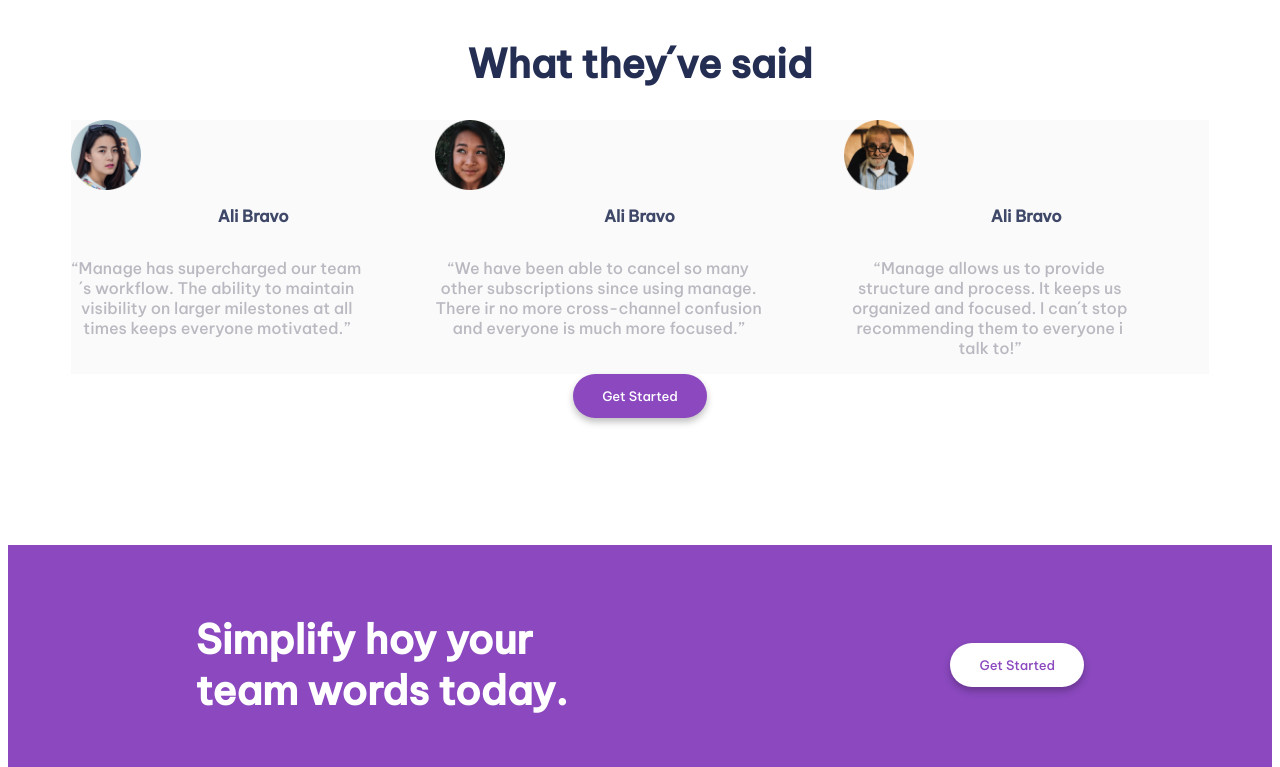
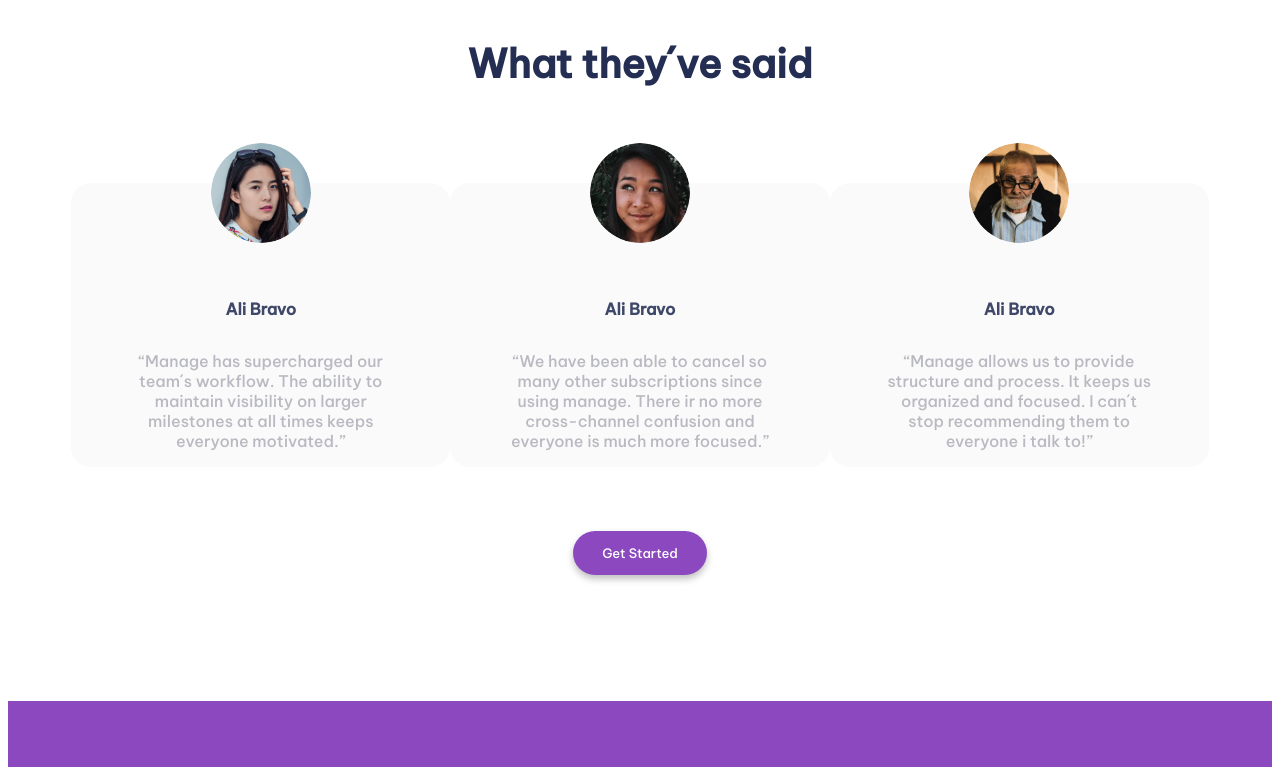
Before and after one commit to gerogramajo/Front_Entregable, a plain HTML site: page root/index.html in a window 1280 px wide. Shown: the part 1580-2347 px from the top of the page. Drawn offline with Linux system fonts and the light colour scheme.

Commit message:
Copia de Seguridad 2

```diff
--- a/root/css/style.css
+++ b/root/css/style.css
@@ -157,21 +157,21 @@ h1 {
     font-weight: 700;
 }
 
-.cards {
-    background-color: #FAFAFA;
+.tercero div {
     display: flex;
-    width: 90%;
+    width: 100%;
     height: 90%;
+    justify-content: center;
 }
 
-.cards p {
+.tercero p {
     text-align: center;
     color: #B9B9C1;
     font-size: 16px;
-    width: 80%;
+    width: 70%;
 }
 
-.cards h3 {
+.tercero h3 {
     text-align: center;
     color: #3F4868;
     font-size: 16.0714px;
@@ -182,6 +182,25 @@ h1 {
     width: 70px;
     height: 70px;
 }
+
+.card{
+    width: 30%;
+    display: flex;
+    flex-direction: column;
+    align-items: center;
+    margin: 5% 0px;
+    border-radius: 20px;
+    background-color: #FAFAFA
+}
+
+.card img{
+    position: relative;
+    bottom: 40px;
+    width: 100px;
+    height: 100px;
+    border-radius: 1000px;
+}
+
 /*----------------------------------------------------------------------------------------------*/
 
 .cuarto {
--- a/root/index.html
+++ b/root/index.html
@@ -83,8 +83,8 @@
 
     <section class="tercero">
         <h2>What they´ve said</h2>
-        <div class="cards">
-            <article class="column">
+        <div>
+            <article class="column card">
                 <img src="./img/avatar-anisha.png" alt="Anisha">
                 <h3>Ali Bravo</h3>
                 <p>“Manage has supercharged our team´s workflow. The ability to maintain visibility on larger milestones
@@ -92,14 +92,14 @@
                     all times keeps everyone motivated.”</p>
             </article>
 
-            <article class="column">
+            <article class="column card">
                 <img src="./img/avatar-ali.png" alt="Ali">
                 <h3>Ali Bravo</h3>
                 <p>“We have been able to cancel so many other subscriptions since using manage. There ir no more
                     cross-channel confusion and everyone is much more focused.”</p>
             </article>
 
-            <article class="column">
+            <article class="column card">
                 <img src="./img/avatar-richard.png" alt="Richard">
                 <h3>Ali Bravo</h3>
                 <p>“Manage allows us to provide structure and process. It keeps us organized and focused. I can´t stop
```
